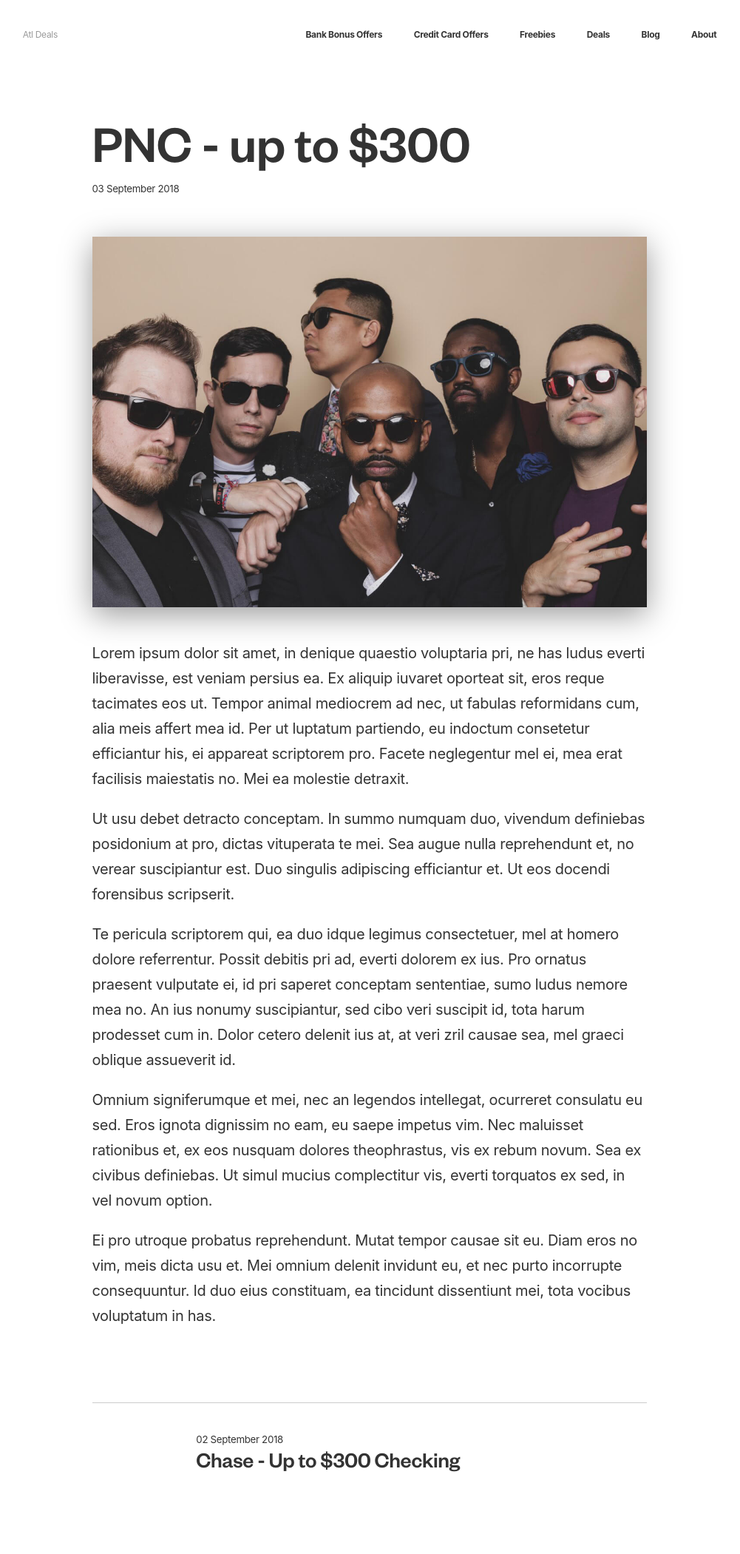
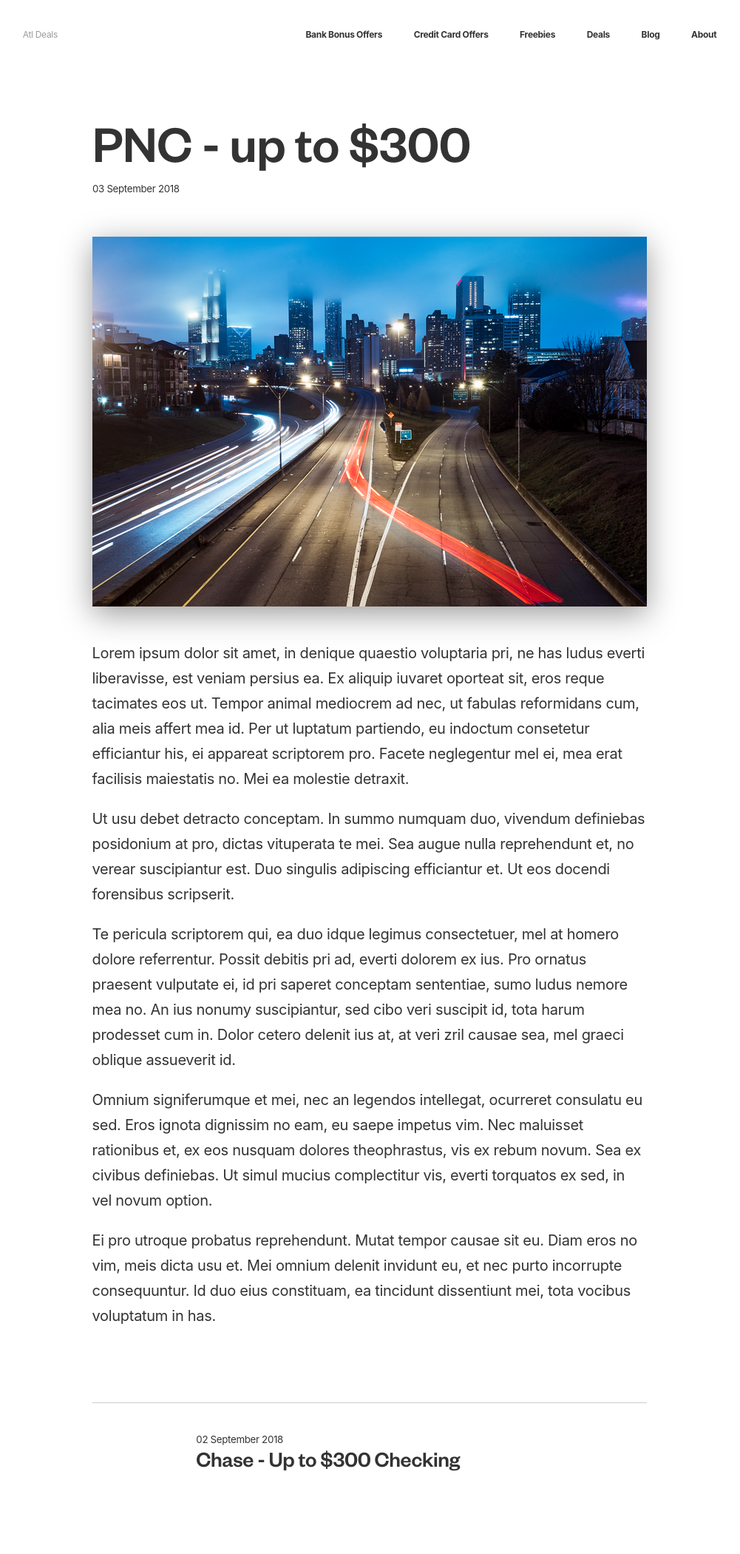
Before and after one commit to ohiosveryown/atldeals, a Jekyll site: the page built from _posts/2018-09-03-post-three.markdown, in a window 1280 px wide. Shown: the whole page at 74% size, without its empty margins (140-1141 px from the left). Built offline with Jekyll 4.4.1, drawn with Linux system fonts in a browser that asks for light colours.

Commit message:
Updated Post Three

```diff
--- a/_posts/2018-09-03-post-three.markdown
+++ b/_posts/2018-09-03-post-three.markdown
@@ -7,7 +7,7 @@
 postTitle: PNC - up to $300
 icon:
 description: This is post three and it's description. You should probably delete this.
-image: "/uploads/IMG_15071.jpg"
+image: "/uploads/ATL1.png"
 layout: post
 ---
 
```
